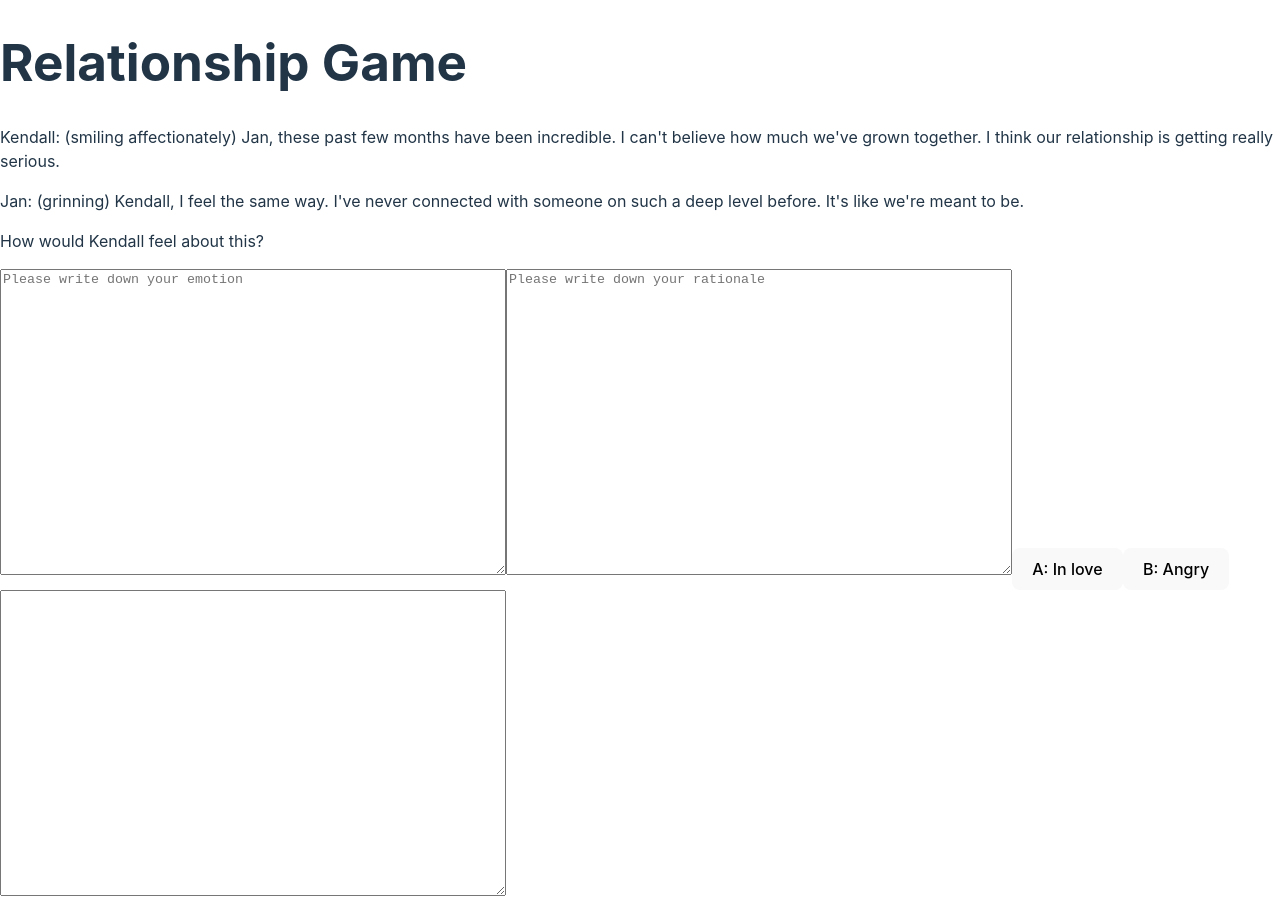
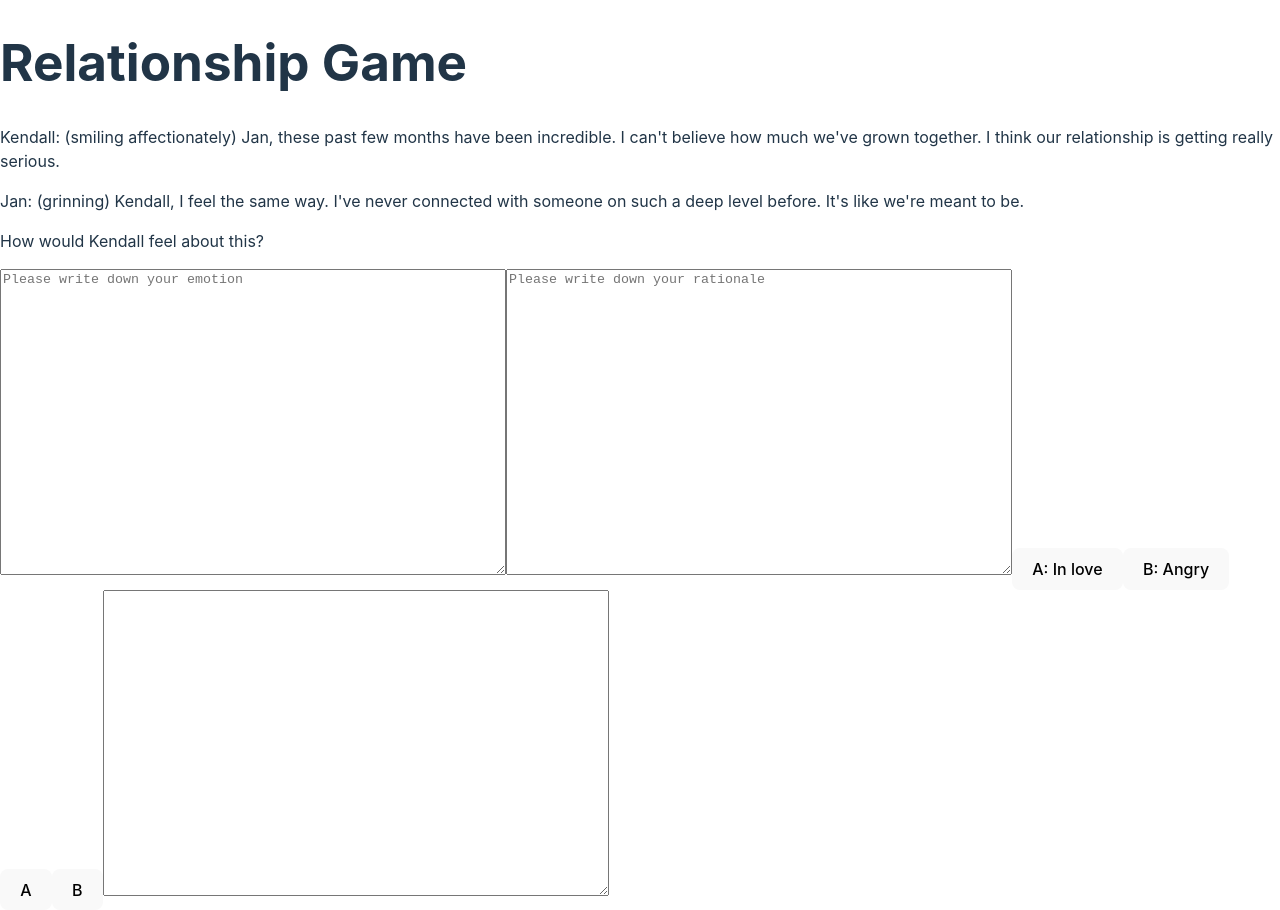
Before and after one commit to kakiii/cc, a React (Vite) app in the folder client/: page / in a window 1280 px wide. Built offline with nearby package versions, Linux system fonts and the light colour scheme; no server answers.

Commit message:
Update Game.tsx

```diff
--- a/client/src/Game.tsx
+++ b/client/src/Game.tsx
@@ -1,7 +1,34 @@
-import { useState, useEffect } from "react";
+import { useState } from "react";
 
 const Game = () => {
+  function sceneTranslate(scene: string): string {
+    const sceneMap: Record<string, string> = {
+      "Begin": "1",
+      "In Love": "2",
+      "Angry": "5",
+      "Talk To Jan": "3",
+      "Clean Her Home": "4",
+    };
 
+    return sceneMap[scene] || "";
+  };
+
+  // function optionTranslate(choice: string): string {
+  //   const optionMap: Record<string, string> = {
+  //     "In Love": "A",
+  //     "Angry": "B",
+  //     "Talk To Jan": "A",
+  //     "Clean Her Home": "B",
+  //     "Jan Gets Better": "A",
+  //     "Appreciates": "B",
+  //     "Loved_Talk To Jan": "B",
+  //     "Loved_Clean Her Home": "A",
+  //     "Ignored": "A",
+  //     "Detached": "B",
+  //   };
+
+  //   return optionMap[choice] || "";
+  // };
   const [scene, setScene] = useState("Begin");
   const [result, setResult] = useState("");
   const [gameEnded, setGameEnded] = useState(false);
@@ -24,14 +51,26 @@ const Game = () => {
     context_id: 1,
     division: {},
   });
-  useEffect(() => {
-    const fetchData = async () => {
+
+  const handleApiResponse = async (scene: string, choice: string): Promise<void> => {
     try {
-        const response = await fetch('/chatgpt/hello');
+      const queryParams = new URLSearchParams({
+        scene: sceneTranslate(scene),
+        choice: choice,
+      });
+
+      const response = await fetch(`/chatgpt/response?${queryParams}`, {
+        method: 'GET',
+        headers: {
+          'Content-Type': 'application/json',
+        },
+      });
+
       if (response.ok) {
+        console.log('Request succeeded with JSON response', response);
         const data = await response.json();
-          const message = data.message.trim();
-          setApiResponse(JSON.stringify(message)); // Convert the object to a JSON string
+        const message = data.message;
+        setApiResponse(JSON.stringify(message));
       } else {
         throw new Error('Request failed with status ' + response.status);
       }
@@ -40,28 +79,15 @@ const Game = () => {
     }
   };
 
-    fetchData();
-  }, []);
-
-  const handleChoice = (choice: string, rationale: string, emotion: string): void => {
+  const handleChoice = async (choice: string, rationale: string, emotion: string): Promise<void> => {
     if(!gameEnded){
     if(rationale.length==0 || emotion.length==0){
       alert("Please fill in all the fields");
       return;
     }
   }
-    //const newScene: string = scene;
   const newResult: string = `${scene}+${choice}`;
-    //setResult(newResult);
 
-    /**setHistory((prevHistory) => [
-    ...prevHistory,
-    {
-      option: newResult,
-      rationale: rationale,
-      emotion: emotion,
-    },
-  ]);*/
     setHistory((prevHistory) => {
       const divId = `div${Object.keys(prevHistory.division).length + 1}`;
       return {
@@ -227,7 +253,9 @@ const Game = () => {
             <button onClick={() => handleChoice('In Love', rationale, emotion)}>A: In love</button>
             <button onClick={() => handleChoice('Angry', rationale, emotion)}>B: Angry</button>
             {/* {Render The apiResponse} */}
-            <textarea value={apiResponse} style={{ width: "500px", height: "300px" }} />
+            <button onClick={() => handleApiResponse(scene, "A")}>A</button>
+            <button onClick={() => handleApiResponse(scene, "B")}>B</button>
+            <textarea value={apiResponse} readOnly style={{ width: "500px", height: "300px" }} />
           </div>
         );
       }
```
Lines whose indentation alone changed are shown as unchanged.
